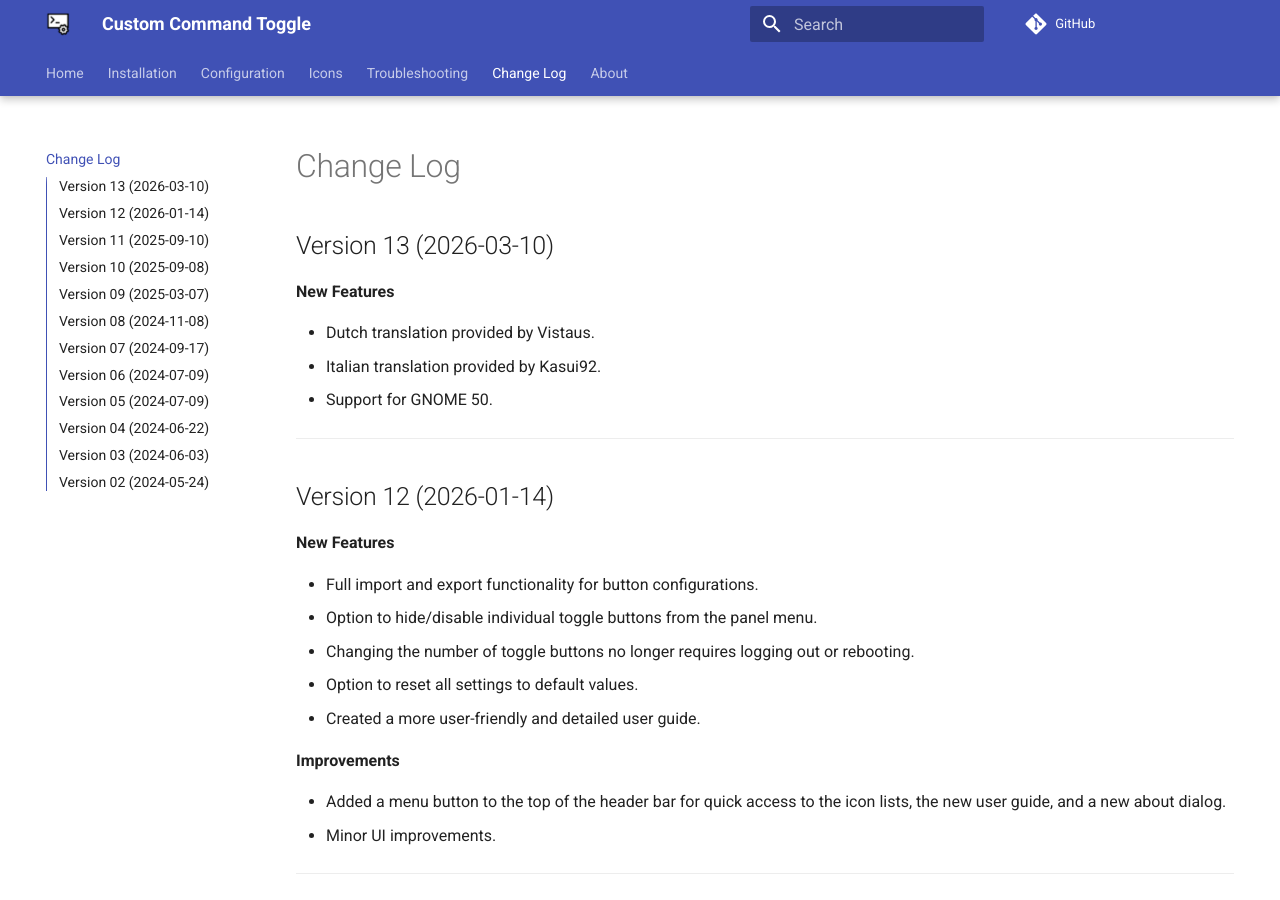
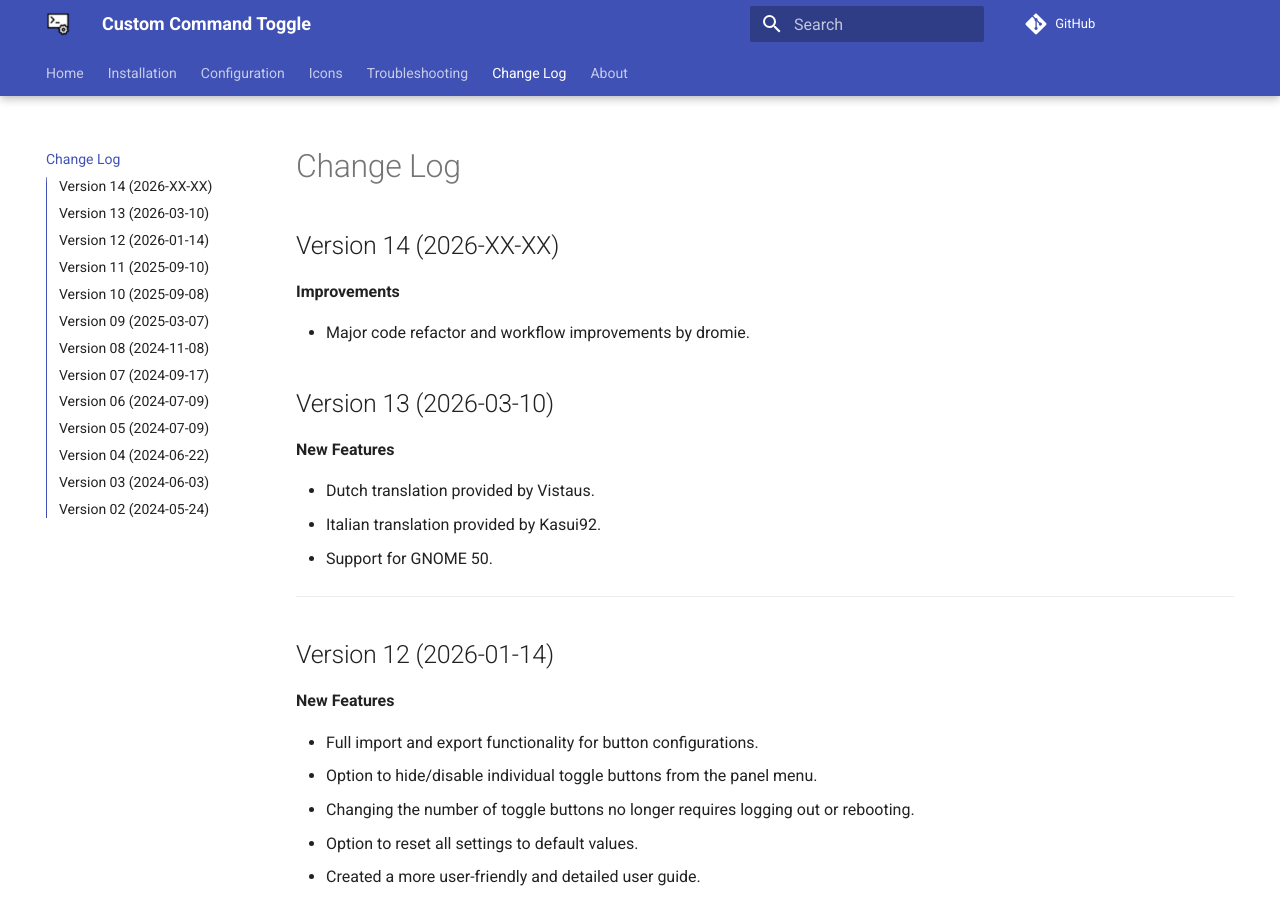
Before and after one commit to StorageB/custom-command-toggle, an MkDocs documentation site: the page built from docs/changelog.md, in a window 1280 px wide and 900 px high. Built offline with MkDocs 1.6.1 and Material for MkDocs 9.7.7, drawn with Linux system fonts in a browser that asks for light colours; comment, search, counter and statistics services are not loaded.

Commit message:
Add v14 changes

```diff
--- a/docs/changelog.md
+++ b/docs/changelog.md
@@ -1,4 +1,10 @@
 <!-- changelog.md -->
+
+## Version 14 (2026-XX-XX)
+
+**Improvements**
+
+- Major code refactor and workflow improvements by dromie.
 
 ## Version 13 (2026-03-10)
 
```
